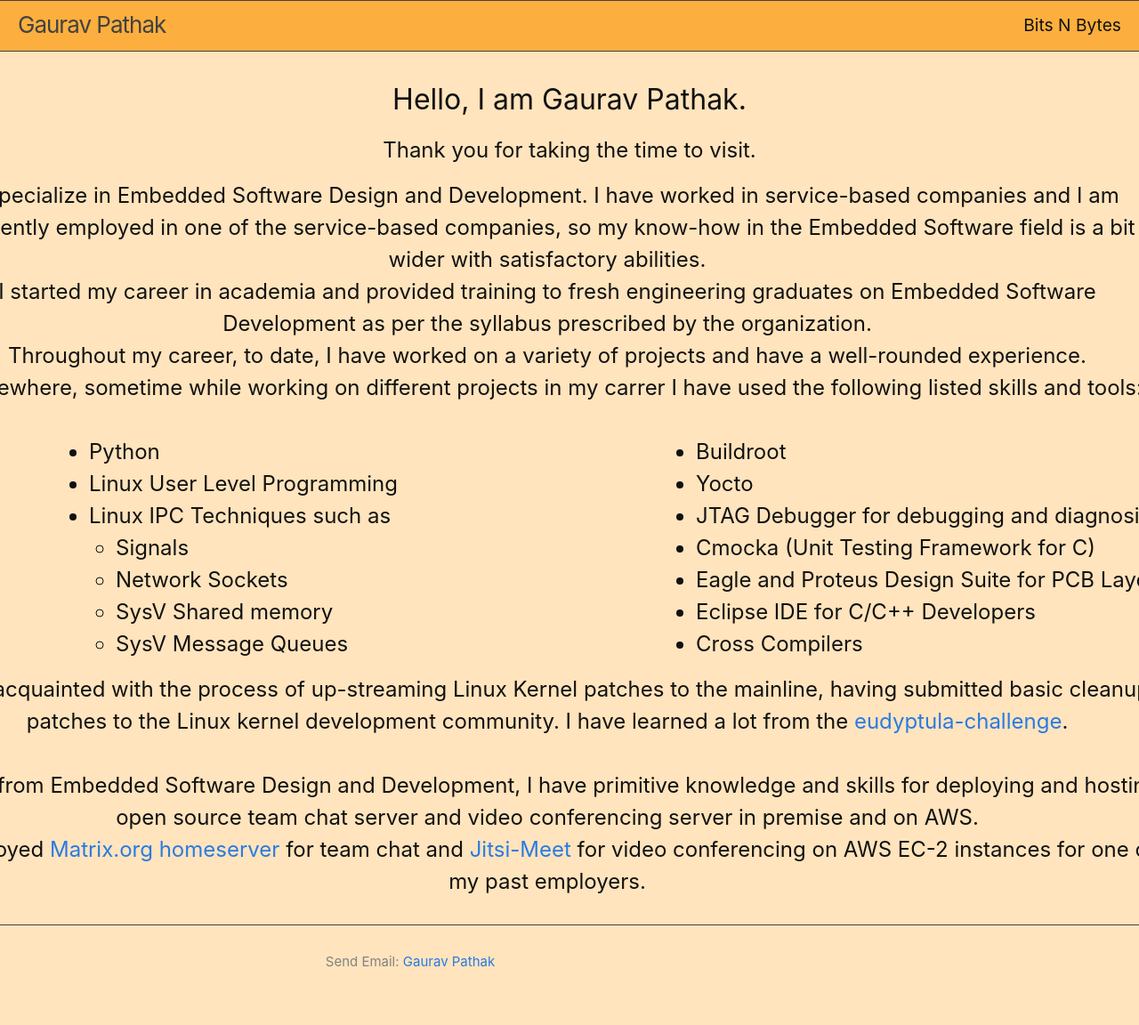
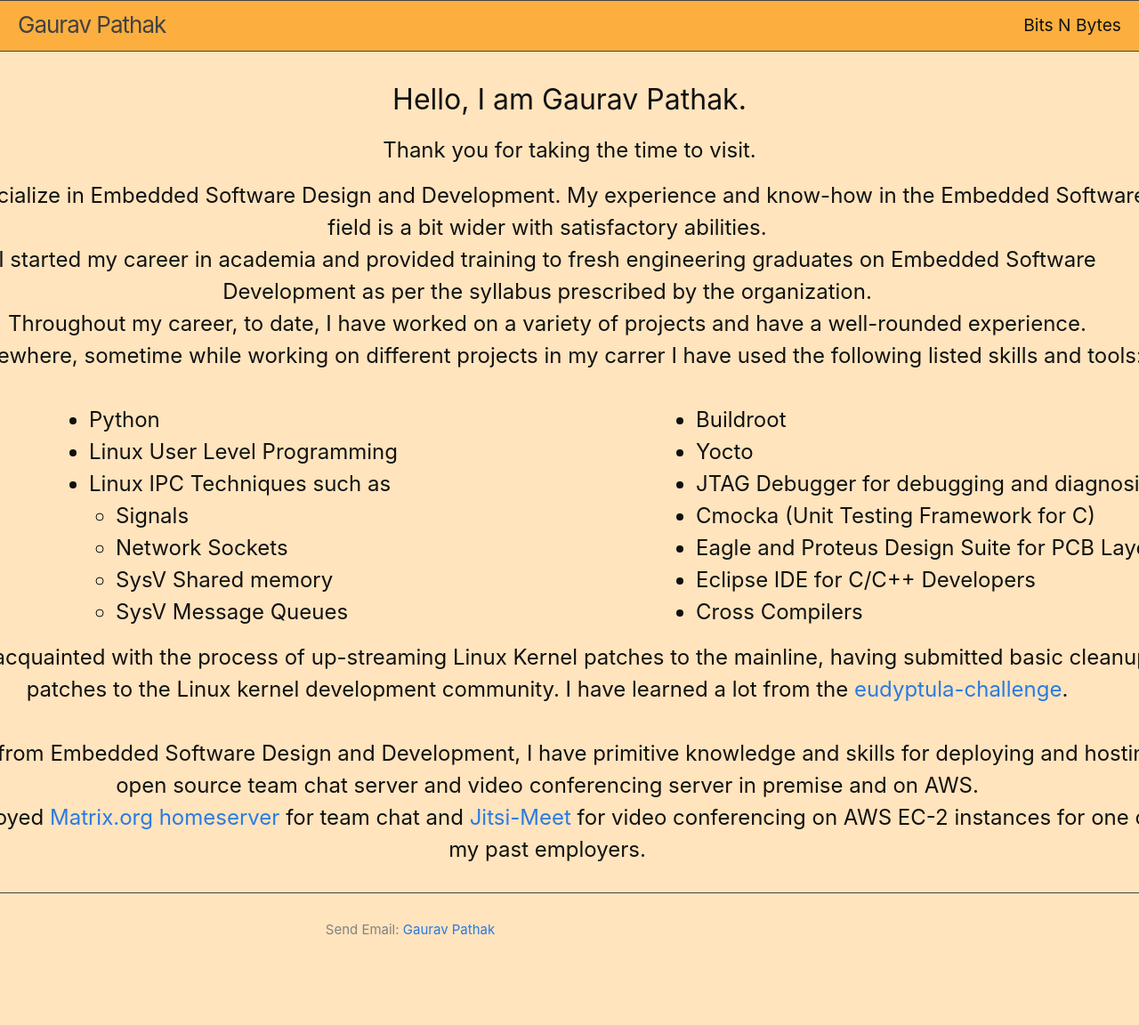
Before and after one commit to gauravpathak/gauravpathak.github.io, a Jekyll site: the page built from index.html, in a window 1280 px wide. Shown: the whole page at 89% size. Built offline with Jekyll 4.4.1, drawn with Linux system fonts in a browser that asks for light colours; after the commit the page ends 1116 px from its top, so only the background shows below that.

Commit message:
Update index.html

```diff
--- a/index.html
+++ b/index.html
@@ -29,8 +29,7 @@ Thank you for taking the time to visit.
 </p>
 <div class="ex1">
 I specialize in Embedded Software Design and Development.
-I have worked in service-based companies and I am currently employed in one of the service-based companies,
-so my know-how in the Embedded Software field is a bit wider with satisfactory abilities.
+My experience and know-how in the Embedded Software field is a bit wider with satisfactory abilities.
 <br>
 I started my career in academia and provided training to fresh engineering graduates on Embedded Software Development
 as per the syllabus prescribed by the organization.
```
